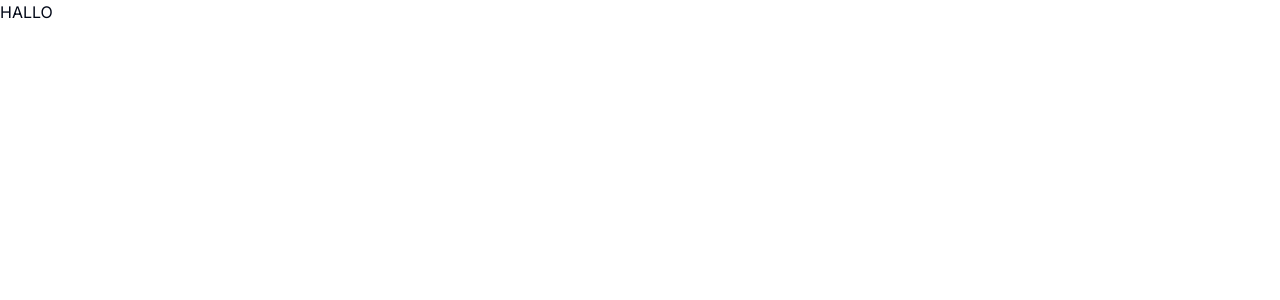
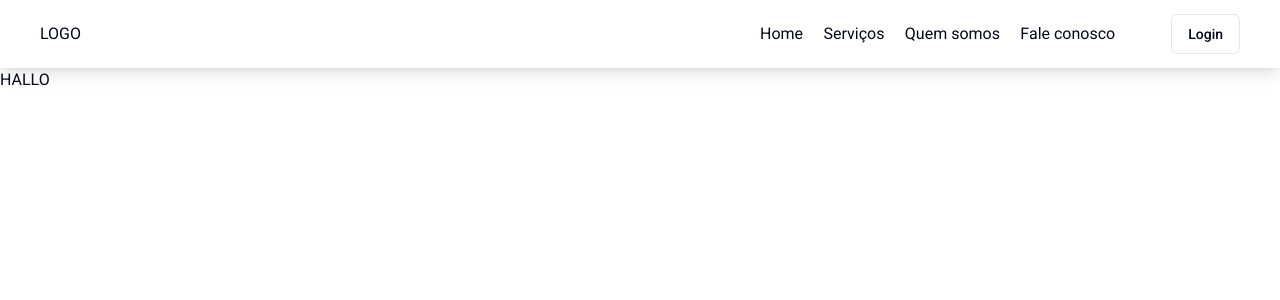
Before and after one commit to carvalhaus/financial_controller, a Next.js app in the folder frontend/: page / in a window 1280 px wide. Shown: the top 300 px of the page. Built offline with nearby package versions, Linux system fonts and the light colour scheme.

Commit message:
feat: create header in WebPageLayout

```diff
--- a/frontend/app/(homepage)/layout.jsx
+++ b/frontend/app/(homepage)/layout.jsx
@@ -1,7 +1,30 @@
+import Link from "next/link";
 import Homepage from "./page";
+import { Button } from "@/components/ui/button";
 
 function WebPageLayout() {
-    return (<Homepage />);
+    return (<>
+        <header className="h-[68px] shadow-lg flex items-center justify-between px-10 py-3">
+            <p>LOGO</p>
+            <div className="flex justify-end items-center gap-14 w-[480px]">
+
+                <ul className="flex justify-between w-full">
+                    <li><Link href="#">Home</Link></li>
+                    <li><Link href="#">Serviços</Link></li>
+                    <li><Link href="#">Quem somos</Link></li>
+                    <li><Link href="#">Fale conosco</Link></li>
+                </ul>
+
+
+                <Link href="#">
+                    <Button variant="outline">Login</Button>
+                </Link>
+            </div>
+
+
+        </header>
+        <Homepage />
+    </>)
 }
 
 export default WebPageLayout;
--- a/frontend/app/layout.jsx
+++ b/frontend/app/layout.jsx
@@ -1,8 +1,8 @@
-import { Inter } from "next/font/google";
+import { Roboto } from "next/font/google";
 import "./globals.css";
 import Head from "next/head";
 
-const inter = Inter({ subsets: ["latin"] });
+const roboto = Roboto({ subsets: ["latin"], weight: ["100", "300", "400", "500", "700", "900"] });
 
 export const metadata = {
   title: "Treasr!",
@@ -20,7 +20,7 @@
         <meta http-equiv="Content-Type" content="text/html; charset=utf-8" />
         <meta name="language" content="Portuguese" />
       </Head>
-      <body className={inter.className}>{children}</body>
+      <body className={roboto.className}>{children}</body>
     </html>
   );
 }
--- /dev/null
+++ b/frontend/components/ui/button.jsx
@@ -0,0 +1,47 @@
+import * as React from "react"
+import { Slot } from "@radix-ui/react-slot"
+import { cva } from "class-variance-authority";
+
+import { cn } from "@/lib/utils"
+
+const buttonVariants = cva(
+  "inline-flex items-center justify-center whitespace-nowrap rounded-md text-sm font-medium ring-offset-background transition-colors focus-visible:outline-none focus-visible:ring-2 focus-visible:ring-ring focus-visible:ring-offset-2 disabled:pointer-events-none disabled:opacity-50",
+  {
+    variants: {
+      variant: {
+        default: "bg-primary text-primary-foreground hover:bg-primary/90",
+        destructive:
+          "bg-destructive text-destructive-foreground hover:bg-destructive/90",
+        outline:
+          "border border-input bg-background hover:bg-accent hover:text-accent-foreground",
+        secondary:
+          "bg-secondary text-secondary-foreground hover:bg-secondary/80",
+        ghost: "hover:bg-accent hover:text-accent-foreground",
+        link: "text-primary underline-offset-4 hover:underline",
+      },
+      size: {
+        default: "h-10 px-4 py-2",
+        sm: "h-9 rounded-md px-3",
+        lg: "h-11 rounded-md px-8",
+        icon: "h-10 w-10",
+      },
+    },
+    defaultVariants: {
+      variant: "default",
+      size: "default",
+    },
+  }
+)
+
+const Button = React.forwardRef(({ className, variant, size, asChild = false, ...props }, ref) => {
+  const Comp = asChild ? Slot : "button"
+  return (
+    (<Comp
+      className={cn(buttonVariants({ variant, size, className }))}
+      ref={ref}
+      {...props} />)
+  );
+})
+Button.displayName = "Button"
+
+export { Button, buttonVariants }
--- a/frontend/package.json
+++ b/frontend/package.json
@@ -9,6 +9,7 @@
     "lint": "next lint"
   },
   "dependencies": {
+    "@radix-ui/react-slot": "^1.1.0",
     "class-variance-authority": "^0.7.0",
     "clsx": "^2.1.1",
     "lucide-react": "^0.428.0",
```
Also changed, not shown: 1 other file (tests, documents, lock files or other folders).
